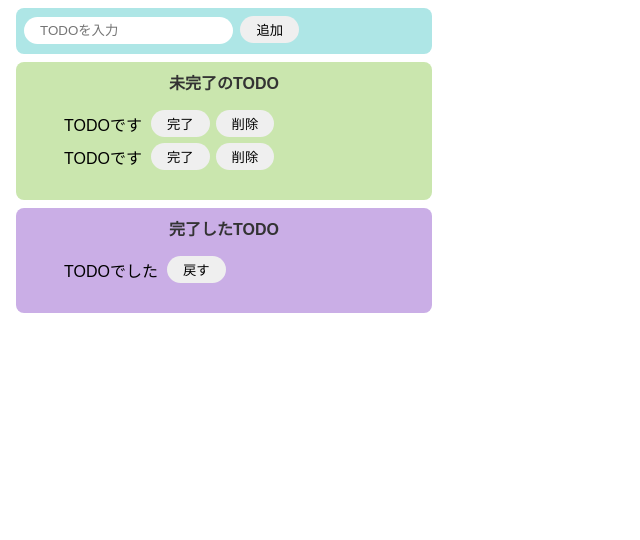
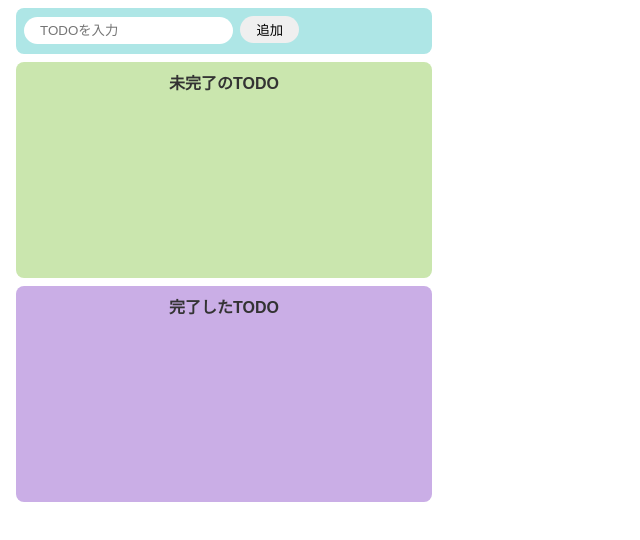
Before and after one commit to ysdart/TODO-js, a website built with Parcel: page index.html in a window 1280 px wide. Shown: the whole page, without its empty margins (0-640 px from the left). Built offline with nearby package versions, Linux system fonts and the light colour scheme.

Commit message:
ほんとに完成

```diff
--- a/index.html
+++ b/index.html
@@ -12,27 +12,11 @@
     </div>
     <div class="incomplete-area">
       <p class="title">未完了のTODO</p>
-      <ul id="incomplete-list">
-        <li class="list-row">
-          <p>TODOです</p>
-          <button>完了</button>
-          <button>削除</button>
-        </li>
-        <li class="list-row">
-          <p>TODOです</p>
-          <button>完了</button>
-          <button>削除</button>
-        </li>
-      </ul>
+      <ul id="incomplete-list"></ul>
     </div>
     <div class="complete-area">
       <p class="title">完了したTODO</p>
-      <ul id="complete-list">
-        <li class="list-row">
-          <p>TODOでした</p>
-          <button>戻す</button>
-        </li>
-      </ul>
+      <ul id="complete-list"></ul>
     </div>
 
     <script src="src/index.js"></script>
--- a/src/styles.css
+++ b/src/styles.css
@@ -36,7 +36,7 @@ button:hover {
 .incomplete-area {
   background-color: #cae6ae;
   width: 400px;
-  min-height: 30px;
+  min-height: 200px;
   padding: 8px;
   margin: 8px;
   border-radius: 8px;
@@ -45,7 +45,7 @@ button:hover {
 .complete-area {
   background-color: #caaee6;
   width: 400px;
-  min-height: 30px;
+  min-height: 200px;
   padding: 8px;
   margin: 8px;
   border-radius: 8px;
```
